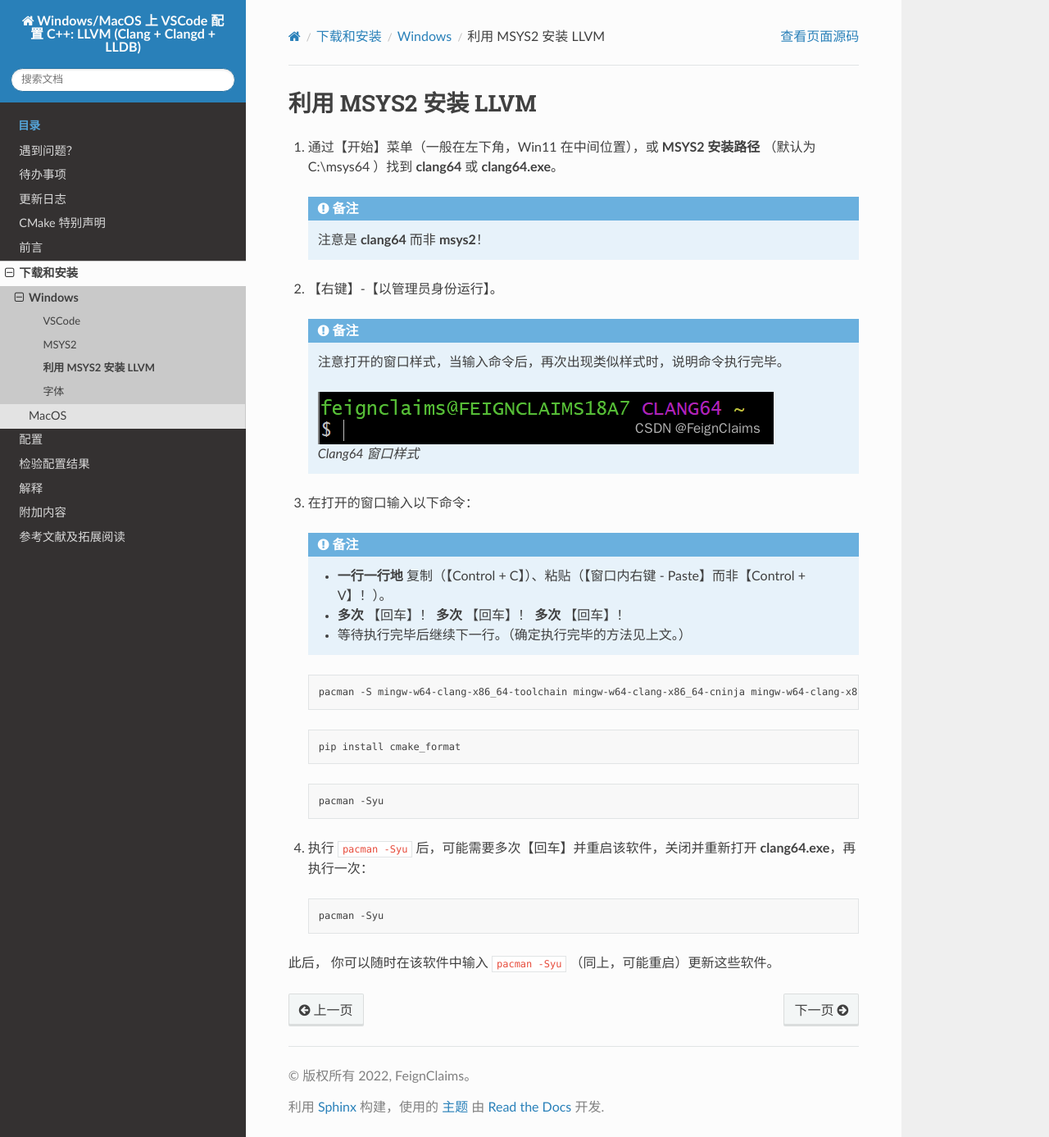
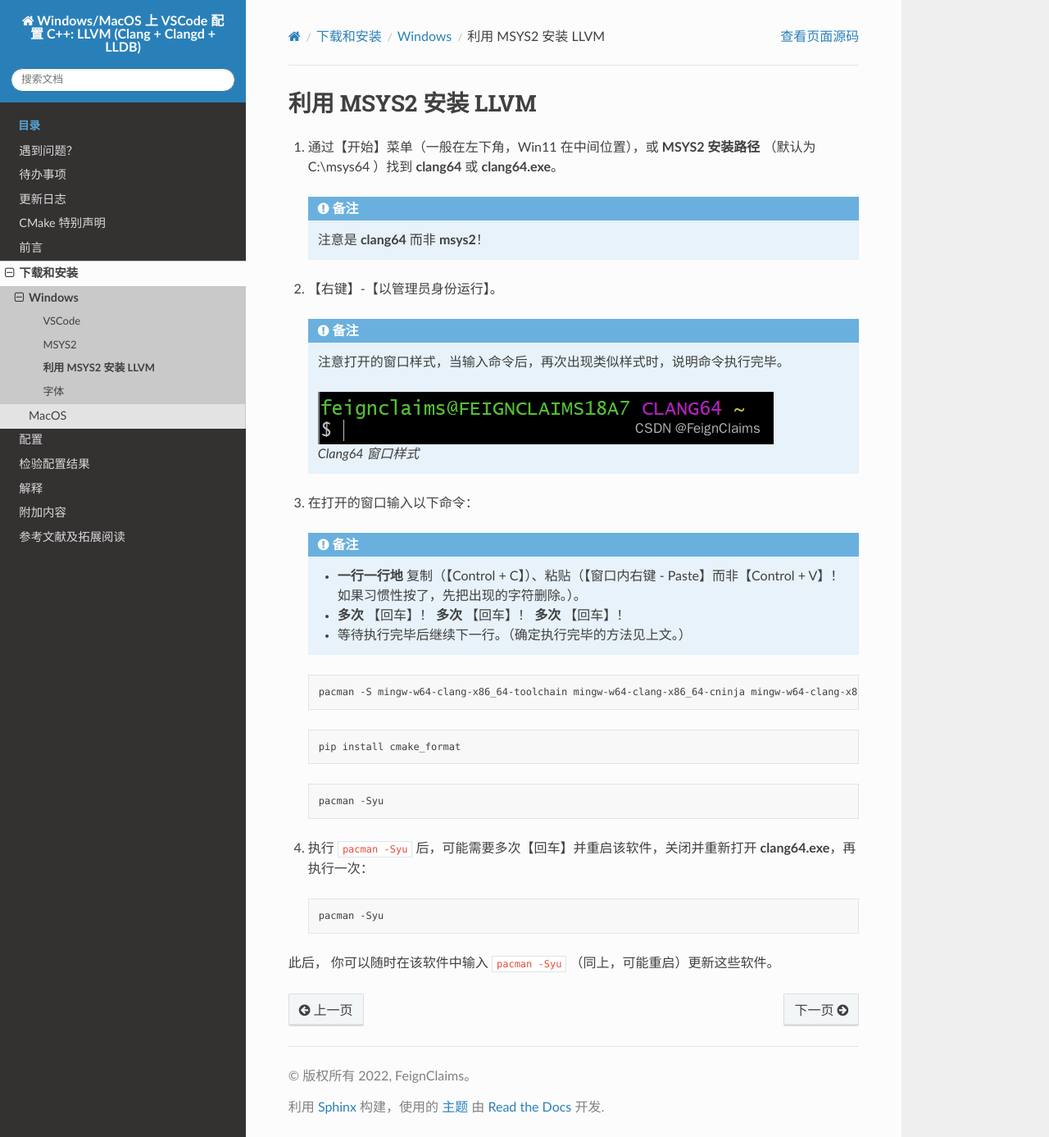
Before and after one commit to FeignClaims/vscode_cpp_starter, a Sphinx documentation site: the page built from docs/source/download_and_install/windows/llvm.rst, in a window 1280 px wide and 1387 px high. Shown: the whole window at 82% size. Built offline with Sphinx 7.4.7 and the Read the Docs theme 2.0.0, drawn with Linux system fonts in a browser that asks for light colours.

Commit message:
补充 Windows 安装说明

```diff
--- a/docs/source/download_and_install/windows/llvm.rst
+++ b/docs/source/download_and_install/windows/llvm.rst
@@ -23,7 +23,7 @@
 
   .. note::
 
-    - **一行一行地** 复制（【Control + C】）、粘贴（【窗口内右键 - Paste】而非【Control + V】！）。
+    - **一行一行地** 复制（【Control + C】）、粘贴（【窗口内右键 - Paste】而非【Control + V】！如果习惯性按了，先把出现的字符删除。）。
     - **多次** 【回车】！ **多次** 【回车】！ **多次** 【回车】！
     - 等待执行完毕后继续下一行。（确定执行完毕的方法见上文。）
 
```
